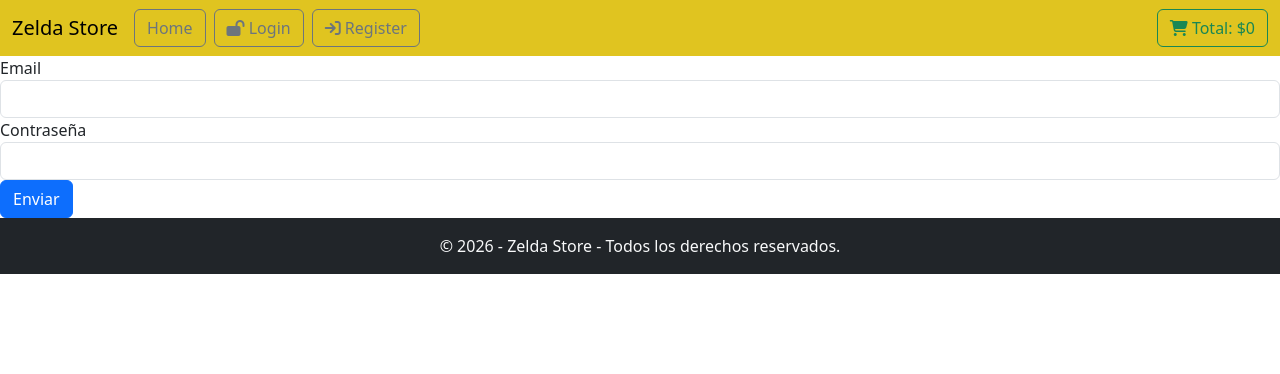
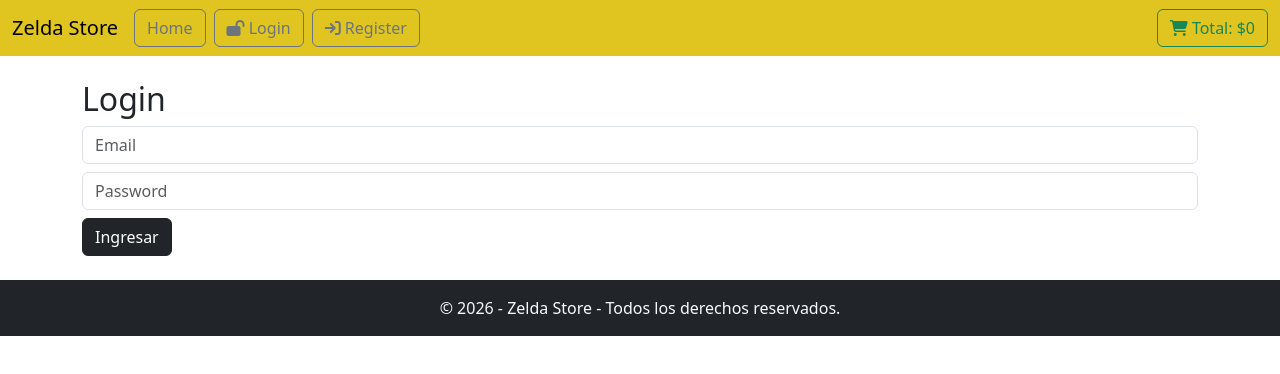
Before and after one commit to Camlo77/React-1, a React (Vite) app: page /login in a window 1280 px wide. Shown: the top 374 px of the page. Built offline with nearby package versions, Linux system fonts and the light colour scheme.

Commit message:
add: login page updated

```diff
--- a/src/pages/Login.jsx
+++ b/src/pages/Login.jsx
@@ -1,67 +1,46 @@
-import { useState } from 'react';
+import { useState, useContext } from "react";
+import { useNavigate } from "react-router-dom";
+import { UserContext } from "../context/UserContext";
 
 const Login = () => {
-  const [email, setEmail] = useState('');
-  const [password, setPassword] = useState('');
+  const { login } = useContext(UserContext);
+  const navigate = useNavigate();
+  const [email, setEmail] = useState("");
+  const [password, setPassword] = useState("");
+  const [error, setError] = useState("");
 
-  const [error, setError] = useState('');
-  const [exito, setExito] = useState('');
-
-  const emailRegex = /^[^\s@]+@[^\s@]+\.[^\s@]+$/;
-
-  const validarDatos = (e) => {
+  const handleSubmit = async (e) => {
     e.preventDefault();
-
-    setError('');
-    setExito('');
-
-    if (!email.trim() || !password.trim()) {
-      setError('Todos los campos son obligatorios');
-      return;
+    try {
+      await login(email, password);
+      navigate("/profile");
+    } catch (err) {
+      setError(err.message);
     }
-
-    if (!emailRegex.test(email)) {
-      setError('El email no tiene un formato valido');
-      return;
-    }
-
-    if (password.length < 6) {
-      setError('La contraseña debe tener al menos 6 caracteres');
-      return;
-    }
-
-    setExito('Login exitoso!');
   };
 
   return (
-    <>
-      <form onSubmit={validarDatos}>
-        {error ? <div className="alert alert-danger">{error}</div> : null}
-        {exito ? <div className="alert alert-success">{exito}</div> : null}
-
-        <label>Email</label>
+    <form className="container my-4" onSubmit={handleSubmit}>
+      <h2>Login</h2>
       <input
         type="email"
-          name="email"
-          className="form-control"
+        className="form-control mb-2"
+        placeholder="Email"
+        value={email}
         onChange={(e) => setEmail(e.target.value)}
-          value={email}
       />
-
-        <label>Contraseña</label>
       <input
         type="password"
-          name="password"
-          className="form-control"
+        className="form-control mb-2"
+        placeholder="Password"
+        value={password}
         onChange={(e) => setPassword(e.target.value)}
-          value={password}
       />
-
-        <button type="submit" className="btn btn-primary">
-          Enviar
+      {error && <p className="text-danger">{error}</p>}
+      <button className="btn btn-dark" type="submit">
+        Ingresar
       </button>
     </form>
-    </>
   );
 };
 
```
Lines whose indentation alone changed are shown as unchanged.
